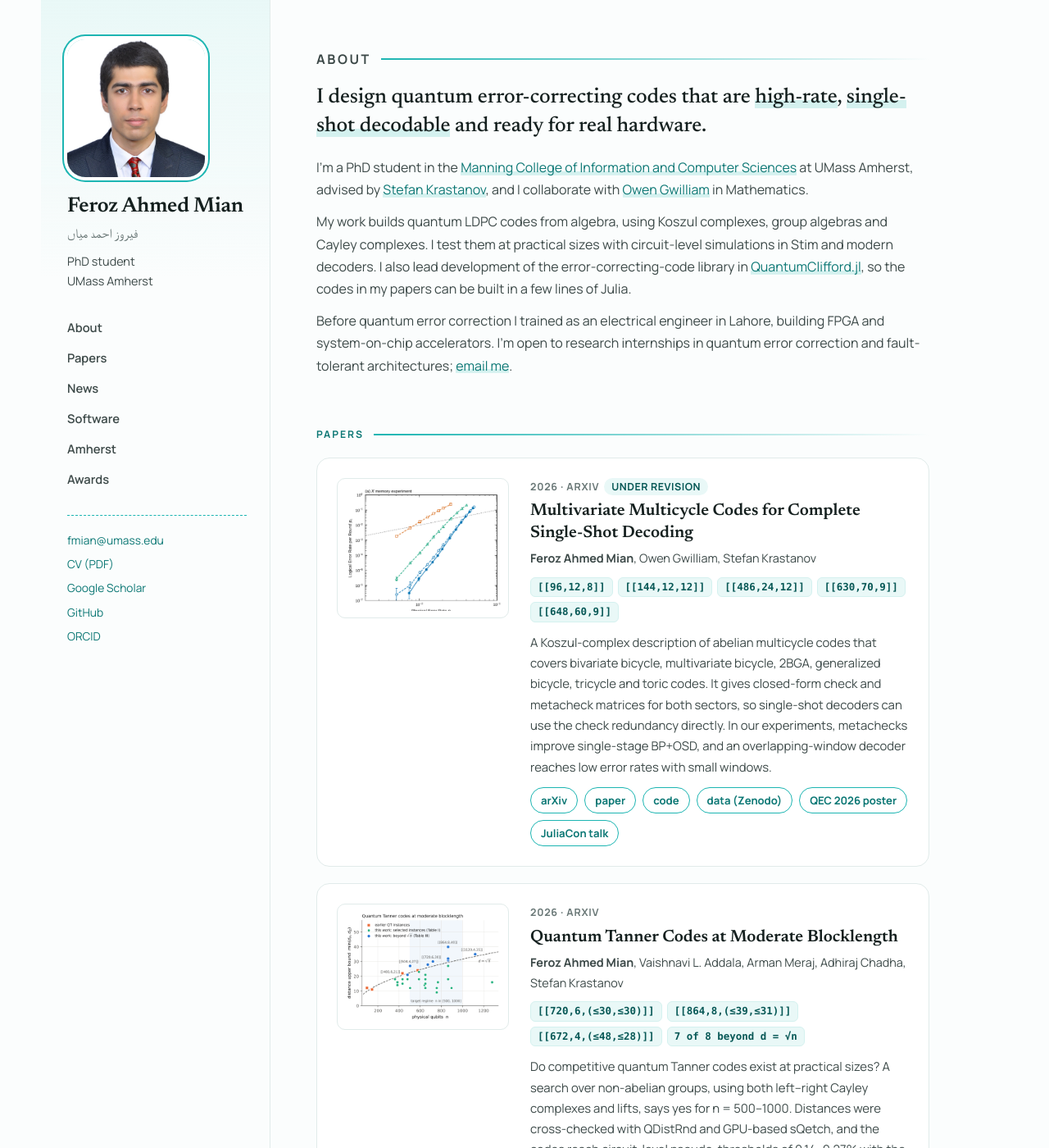
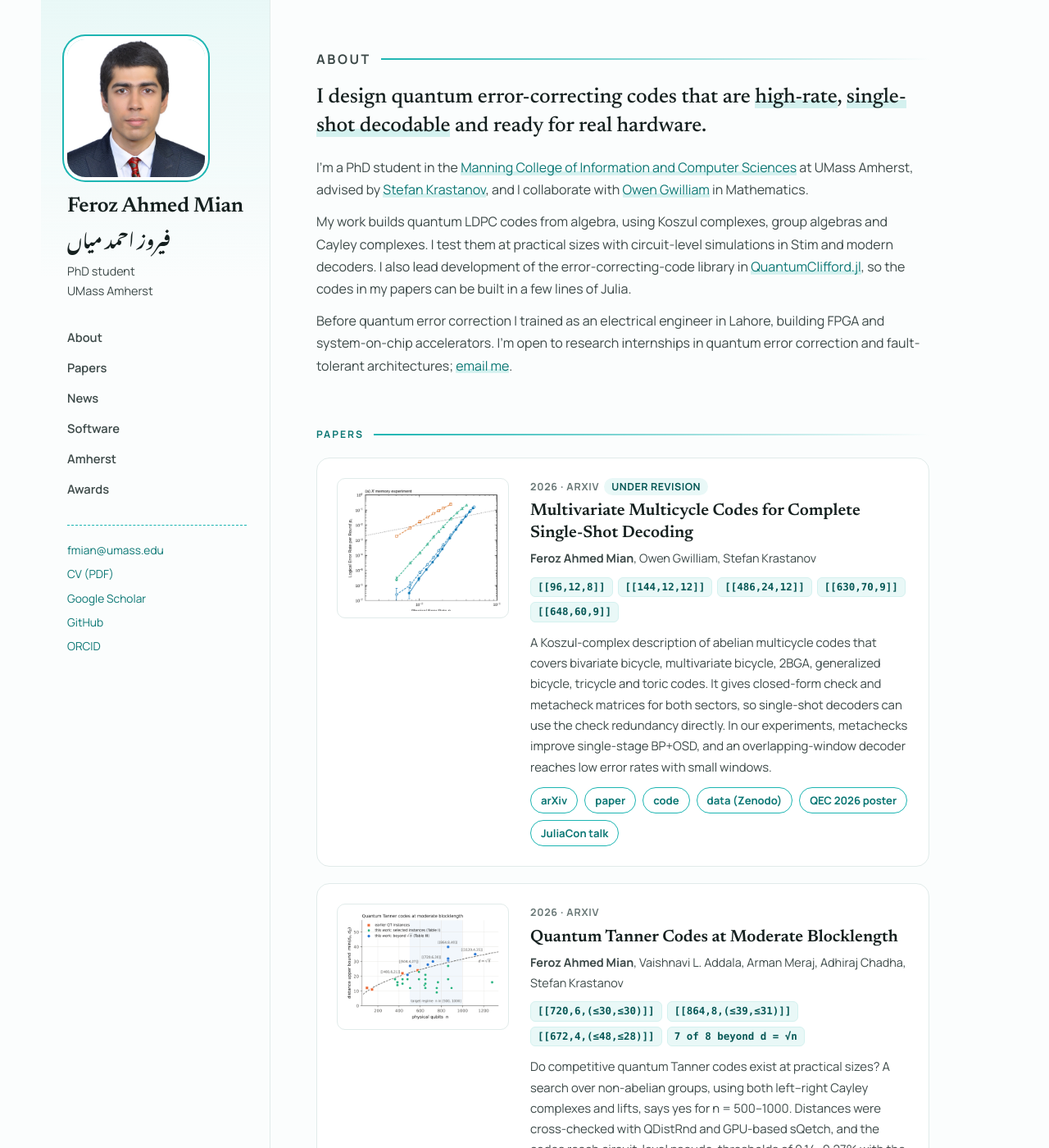
Before and after one commit to Fe-r-oz/Fe-r-oz.github.io, a Jekyll site: the page built from _pages/about.html, in a window 1280 px wide and 1400 px high. Shown: the whole window at 82% size. Built offline with Jekyll 4.4.1, drawn with Linux system fonts in a browser that asks for light colours; some web fonts are replaced.

Commit message:
Set Urdu name in Noto Nastaliq Urdu

```diff
--- a/_layouts/research.html
+++ b/_layouts/research.html
@@ -11,7 +11,7 @@
   <link rel="icon" href="{{ '/images/favicon-32x32.png' | relative_url }}">
   <link rel="preconnect" href="https://fonts.googleapis.com">
   <link rel="preconnect" href="https://fonts.gstatic.com" crossorigin>
-  <link href="https://fonts.googleapis.com/css2?family=Manrope:wght@400;500;600;700&family=Newsreader:opsz,wght@6..72,500;6..72,600&display=swap" rel="stylesheet">
+  <link href="https://fonts.googleapis.com/css2?family=Manrope:wght@400;500;600;700&family=Newsreader:opsz,wght@6..72,500;6..72,600&family=Noto+Nastaliq+Urdu:wght@600&display=swap" rel="stylesheet">
   <link rel="stylesheet" href="{{ '/assets/css/research.css' | relative_url }}">
 </head>
 <body>
@@ -19,7 +19,7 @@
     <aside class="side">
       <a href="{{ '/' | relative_url }}"><img class="side__photo" src="{{ '/images/FEROZAHMEDMIAN.jpg' | relative_url }}" alt="Feroz Ahmed Mian"></a>
       <h1 class="side__name"><a href="{{ '/' | relative_url }}">Feroz Ahmed Mian</a></h1>
-      <p class="side__ur" lang="ur">فیروز احمد میاں</p>
+      <p class="side__ur" lang="ur" dir="rtl">فیروز احمد میاں</p>
       <p class="side__role">PhD student<br>UMass Amherst</p>
       <nav class="side__nav" aria-label="Sections">
         <a href="{{ '/#about' | relative_url }}">About</a>
--- a/assets/css/research.css
+++ b/assets/css/research.css
@@ -31,7 +31,7 @@ code { font: .86em ui-monospace, SFMono-Regular, Menlo, monospace; background: v
 .side__photo { width: 168px; height: 168px; object-fit: cover; border-radius: 22px; box-shadow: 0 0 0 4px #fff, 0 0 0 6px var(--turq); margin-bottom: 22px; }
 .side__name { font: 600 1.6rem/1.15 var(--serif); margin: 0; letter-spacing: -.01em; }
 .side__name a { color: var(--ink); }
-.side__ur { color: var(--ink-3); font-size: 1rem; margin: 4px 0 8px; }
+.side__ur { font-family: "Noto Nastaliq Urdu", "Jameel Noori Nastaleeq", serif; font-weight: 600; font-size: 1.35rem; line-height: 2.1; color: var(--ink); text-align: left; margin: 0 0 6px; }
 .side__role { font-size: .9rem; color: var(--ink-2); margin-bottom: 26px; }
 .side__nav { display: flex; flex-direction: column; gap: 2px; margin-bottom: 26px; }
 .side__nav a { color: var(--ink-2); font-size: .92rem; font-weight: 600; padding: 5px 10px; margin-left: -10px; border-radius: 8px; }
@@ -96,6 +96,7 @@ code { font: .86em ui-monospace, SFMono-Regular, Menlo, monospace; background: v
   .shell { grid-template-columns: 1fr; }
   .side { position: static; height: auto; border-right: 0; border-bottom: 1px solid var(--line); padding: 32px 22px 22px; text-align: center; }
   .side__photo { margin: 0 auto 18px; width: 140px; height: 140px; }
+  .side__ur { text-align: center; }
   .side__nav { flex-direction: row; flex-wrap: wrap; justify-content: center; gap: 4px; margin-bottom: 16px; }
   .side__nav a { margin: 0; }
   .side__links { flex-direction: row; flex-wrap: wrap; justify-content: center; gap: 6px 14px; }
```
